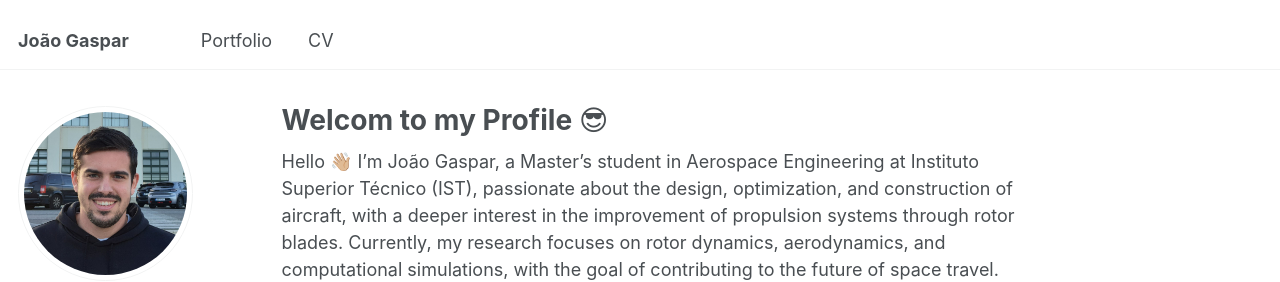
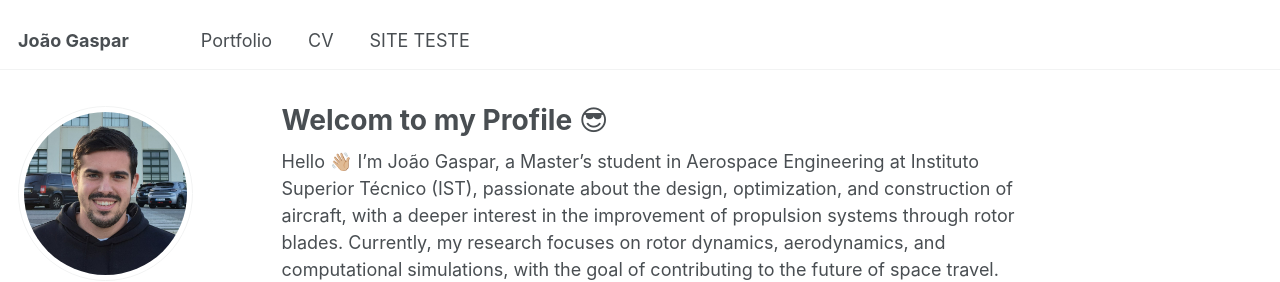
Before and after one commit to joaogaspar00/joaogaspar00.github.io, a Jekyll site: the page built from _pages/about.md, in a window 1280 px wide. Shown: the top 282 px of the page. Built offline with Jekyll 4.4.1, drawn with Linux system fonts in a browser that asks for light colours.

Commit message:
Update navigation.yml

```diff
--- a/_data/navigation.yml
+++ b/_data/navigation.yml
@@ -11,6 +11,9 @@ main:
 
   - title: "CV"
     url: /cv
+
+  - title: "SITE TESTE"
+    url: https://joaogaspar00.github.io/site_teste/
 
 #  - title: "Blog Posts"
 #    url: year-archive/
```
